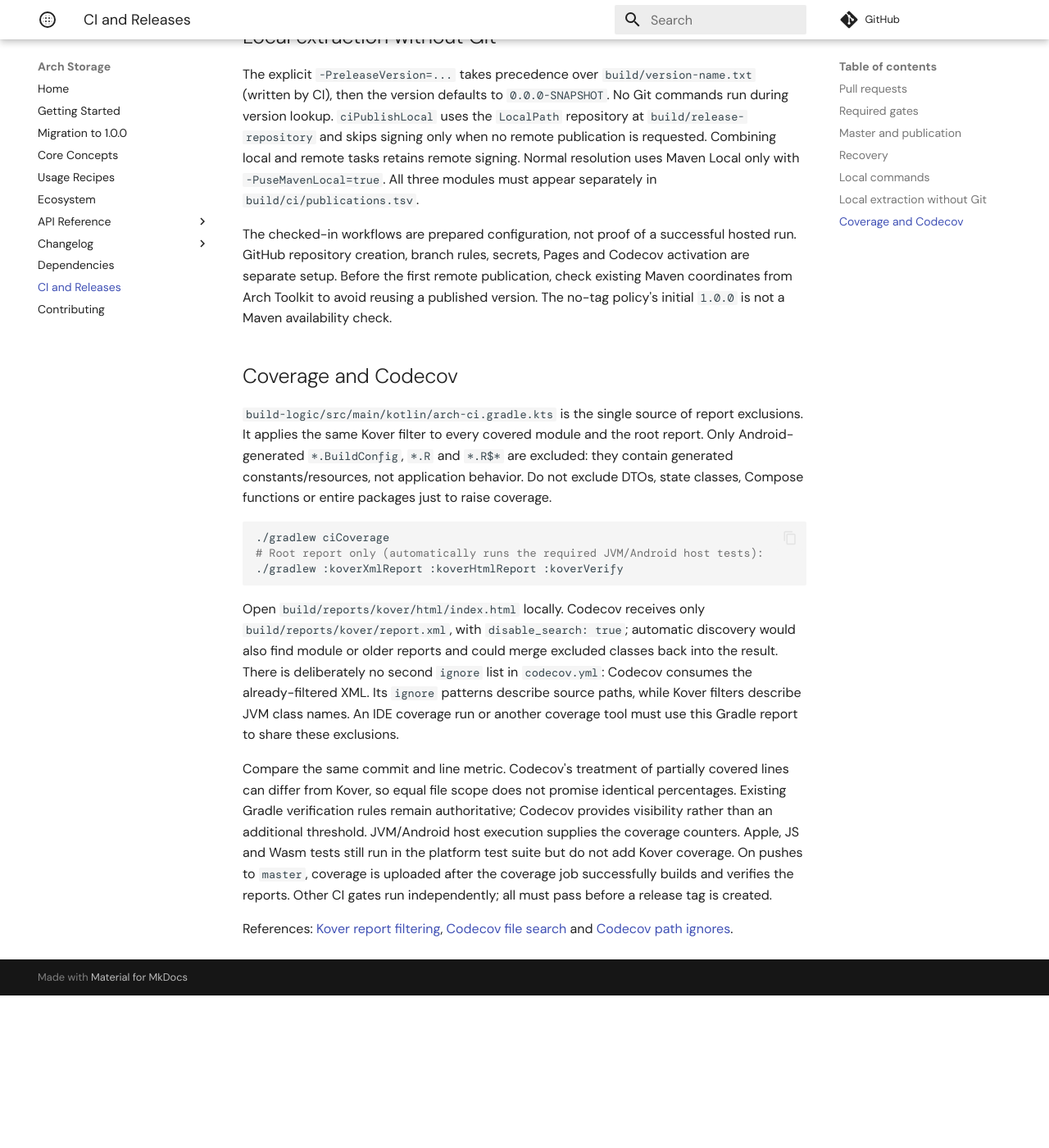
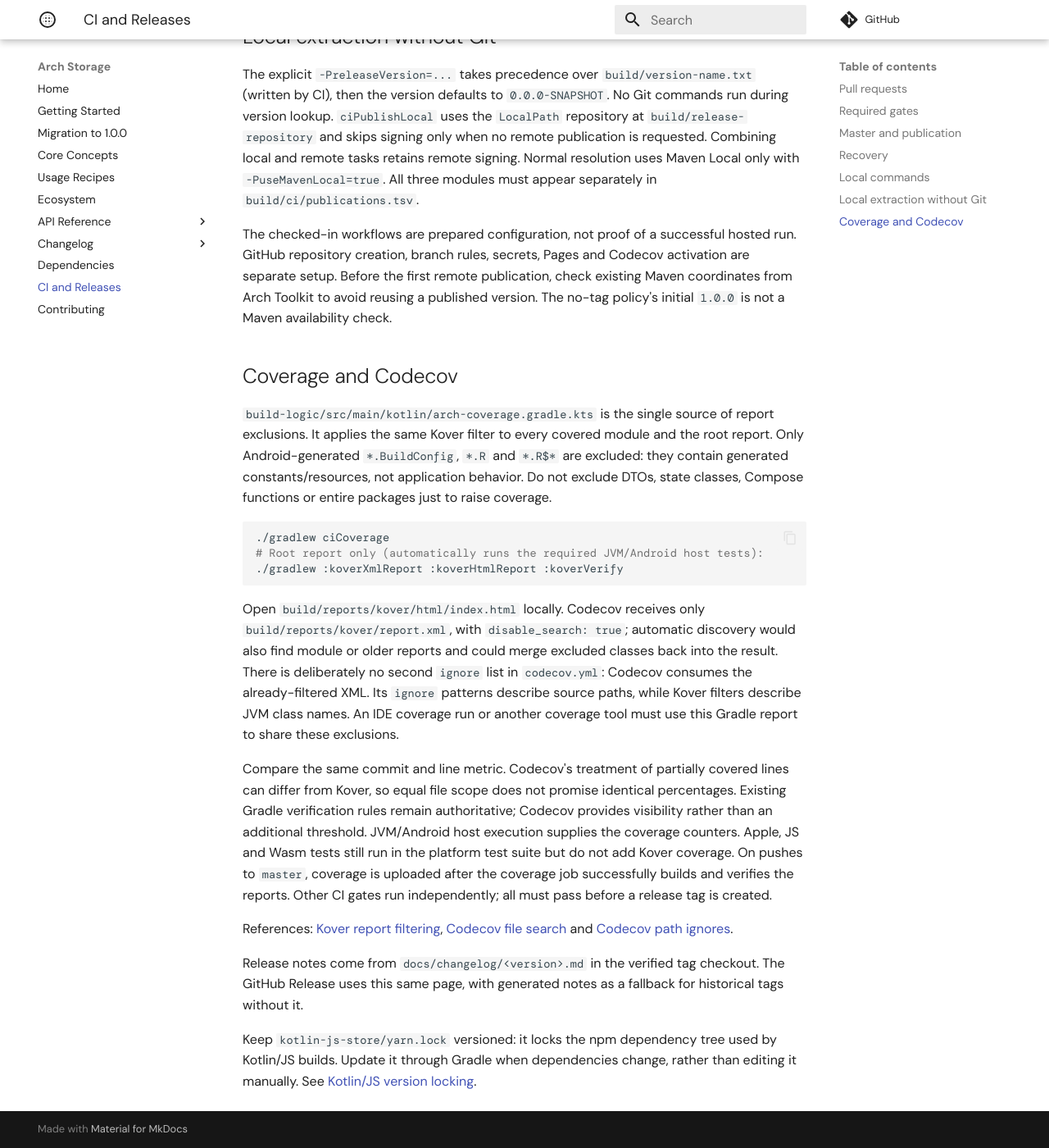
Before and after one commit to matheus-corregiari/arch-storage, an MkDocs documentation site: the page built from docs/ci.md, in a window 1280 px wide and 1400 px high, scrolled down 2810 px. Shown: the whole window at 82% size. Built offline with MkDocs 1.6.1 and Material for MkDocs 9.7.7, drawn with Linux system fonts in a browser that asks for light colours; some web fonts are replaced; comment, search, counter and statistics services are not loaded; before the commit the page ends 4024 px from its top, so only the background shows below that.

Commit message:
build: unify coverage policy and reuse versioned release notes

```diff
--- a/docs/ci.md
+++ b/docs/ci.md
@@ -106,7 +106,7 @@ reusing a published version. The no-tag policy's initial `1.0.0` is not a Maven
 
 ## Coverage and Codecov
 
-`build-logic/src/main/kotlin/arch-ci.gradle.kts` is the single source of report exclusions. It applies the same Kover filter
+`build-logic/src/main/kotlin/arch-coverage.gradle.kts` is the single source of report exclusions. It applies the same Kover filter
 to every covered module and the root report. Only Android-generated `*.BuildConfig`, `*.R`
 and `*.R$*` are excluded: they contain generated constants/resources, not application behavior.
 Do not exclude DTOs, state classes, Compose functions or entire packages just to raise coverage.
@@ -134,3 +134,10 @@ verifies the reports. Other CI gates run independently; all must pass before a r
 References: [Kover report filtering](https://kotlin.github.io/kotlinx-kover/gradle-plugin/#filtering-reports),
 [Codecov file search](https://docs.codecov.com/docs/file-search) and
 [Codecov path ignores](https://docs.codecov.com/docs/ignoring-paths).
+
+Release notes come from `docs/changelog/<version>.md` in the verified tag checkout.
+The GitHub Release uses this same page, with generated notes as a fallback for historical tags without it.
+
+Keep `kotlin-js-store/yarn.lock` versioned: it locks the npm dependency tree used by Kotlin/JS builds.
+Update it through Gradle when dependencies change, rather than editing it manually.
+See [Kotlin/JS version locking](https://kotlinlang.org/docs/js-project-setup.html#version-locking-via-kotlin-js-store).
```
Also changed, not shown: README.md (+1 -1 lines), RELEASE_NOTES.md (deleted, +0 -26 lines), docs/changelog/1.0.1.md (+3 -2 lines), 4 other files.
